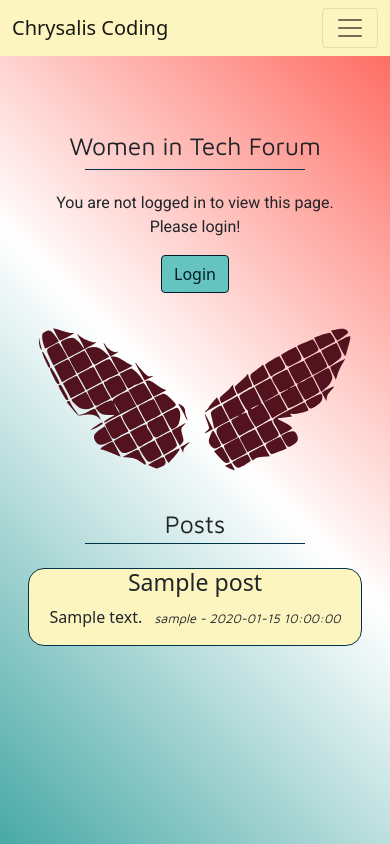
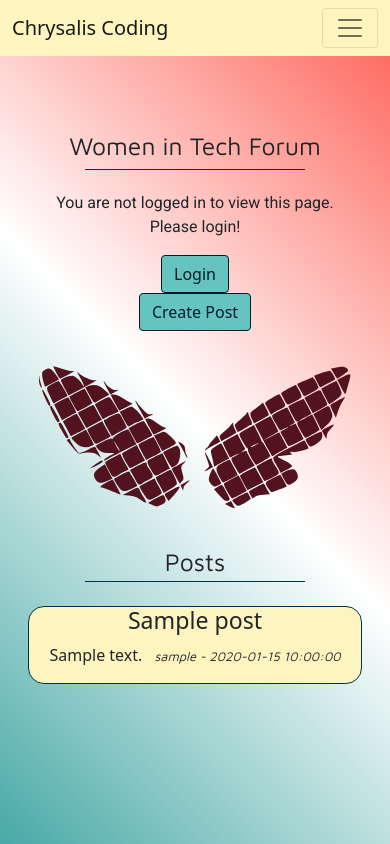
Before and after one commit to phoebeireland/Chrysalis-Coding, a Flask app: page /forum in a window 390 px wide. Run offline with Flask 2, Linux system fonts and the light colour scheme; a database or web service that is not in the repository returns one stand-in record (values such as "Sample title"); some libraries are stand-ins or nearby versions.

Commit message:
CSS file passed through autoprefixer.github.io for cross browser optimisation

```diff
--- a/static/css/style.css
+++ b/static/css/style.css
@@ -1,6 +1,14 @@
+/*
+* Prefixed by https://autoprefixer.github.io
+* PostCSS: v7.0.29,
+* Autoprefixer: v9.7.6
+* Browsers: last 4 versions
+*/
+
 @import url('https://fonts.googleapis.com/css2?family=Maven+Pro&family=Roboto:wght@100;300;400;700&display=swap');
 /*base*/
 * {
+    -webkit-box-sizing: border-box;
             box-sizing: border-box;
     padding: 0;
     margin: 0;
@@ -13,7 +21,6 @@ html {
 }
 
 body {
-    /* width: 100%; */
     min-height: 100vh;
     display: -webkit-box;
     display: -ms-flexbox;
@@ -22,10 +29,7 @@ body {
     -webkit-box-direction: normal;
         -ms-flex-direction: column;
             flex-direction: column;
-    background: -moz-linear-gradient(45deg, rgba(72,169,166,1) 0%, rgba(255,255,255,1) 50%, rgba(254,95,85,1) 100%);
-    background: -webkit-linear-gradient(45deg, rgba(72,169,166,1) 0%, rgba(255,255,255,1) 50%, rgba(254,95,85,1) 100%);
     background: -o-linear-gradient(45deg, rgba(72,169,166,1) 0%, rgba(255,255,255,1) 50%, rgba(254,95,85,1) 100%);
-    background: -ms-linear-gradient(45deg, rgba(72,169,166,1) 0%, rgba(255,255,255,1) 50%, rgba(254,95,85,1) 100%);
     background: linear-gradient(45deg, rgba(72,169,166,1) 0%, rgba(255,255,255,1) 50%, rgba(254,95,85,1) 100%);
     background-repeat: no-repeat;
     background-attachment: fixed;
@@ -33,6 +37,8 @@ body {
 
 .content {
     margin: 75px auto 0;
+    -webkit-box-flex: 1;
+        -ms-flex: 1;
             flex: 1;
 }
 
@@ -66,6 +72,8 @@ body {
 
 .about-row {
     margin: 1rem auto;
+    -webkit-box-align: center;
+        -ms-flex-align: center;
             align-items: center;
 }
 
@@ -179,6 +187,8 @@ form .marginreset {
 }
 
 .card-row {
+    -webkit-box-pack: center;
+        -ms-flex-pack: center;
             justify-content: center;
 }
 
@@ -215,6 +225,8 @@ a {
 /* Forum */
 
 .forum-row {
+    -webkit-box-pack: center;
+        -ms-flex-pack: center;
             justify-content: center;
 }
 
@@ -250,6 +262,7 @@ a {
 
 .registerlogin-wit {
     height: 200px;
+    -o-object-fit: contain;
        object-fit: contain;
     border-radius: 1rem;
 }
@@ -266,6 +279,7 @@ a {
     text-shadow: 0 0 0.3rem black;
 
     border-radius: 2rem;
+    -webkit-box-shadow: 0 0 0.15rem #FDF5BF;
             box-shadow: 0 0 0.15rem #FDF5BF;
 
     cursor: pointer;
@@ -313,6 +327,7 @@ a {
 .card--privacy {
     margin-bottom: 3rem;
     background-color: rgba(83, 19, 30, 0.8);
+    -webkit-box-shadow: 0 0 1rem #53131E, 0 0 2rem #FE5F55;
             box-shadow: 0 0 1rem #53131E, 0 0 2rem #FE5F55;
 }
 
@@ -320,6 +335,7 @@ a {
     background-image: url(../images/logo/logo-dark_sienna.svg);
     background-repeat: no-repeat;
     background-position: center center;
+    -webkit-filter: drop-shadow(0 0 0.125rem #FE5F55);
             filter: drop-shadow(0 0 0.125rem #FE5F55);
 }
 
--- a/templates/forum.html
+++ b/templates/forum.html
@@ -28,6 +28,9 @@
                     <a href="{{ url_for('login') }}" class="btn btn-primary">Login</a>
                     {% endif %}
                 </div>
+                <div class="col-sm-12 text-center">
+                    <a href="{{ url_for('create_post') }}" class="btn btn-primary">Create Post</a>
+                </div>
                 <div class="col-sm-12 brand-logo" aria-label="Brand Logo"></div>
             </div>
         </div>
--- a/templates/index.html
+++ b/templates/index.html
@@ -67,7 +67,7 @@
                         Read about these inspiration Women in Tech. Those who came before and had to strive
                         to prove themselves in a male-dominated industry.
                     </p>
-                    <a href="" class="btn btn-primary">Women in Tech</a>
+                    <a href="{{ url_for('wit') }}" class="btn btn-primary">Women in Tech</a>
                     {% else %}
                     <h5 class="card-title hca-title">Register with Chrysalis</h5>
                     <p class="card-text">
@@ -94,7 +94,7 @@
                         Create your own posts or read from another. Grow by discussing, and detail your experiences
                         to date to the community.
                     </p>
-                    <a href="" class="btn btn-primary">WIT Forum</a>
+                    <a href="{{ url_for('forum') }}" class="btn btn-primary">WIT Forum</a>
                     {% else %}
                     <h5 class="card-title hca-title">Login to Chrysalis</h5>
                     <p class="card-text">
```
Lines whose indentation alone changed are shown as unchanged.
